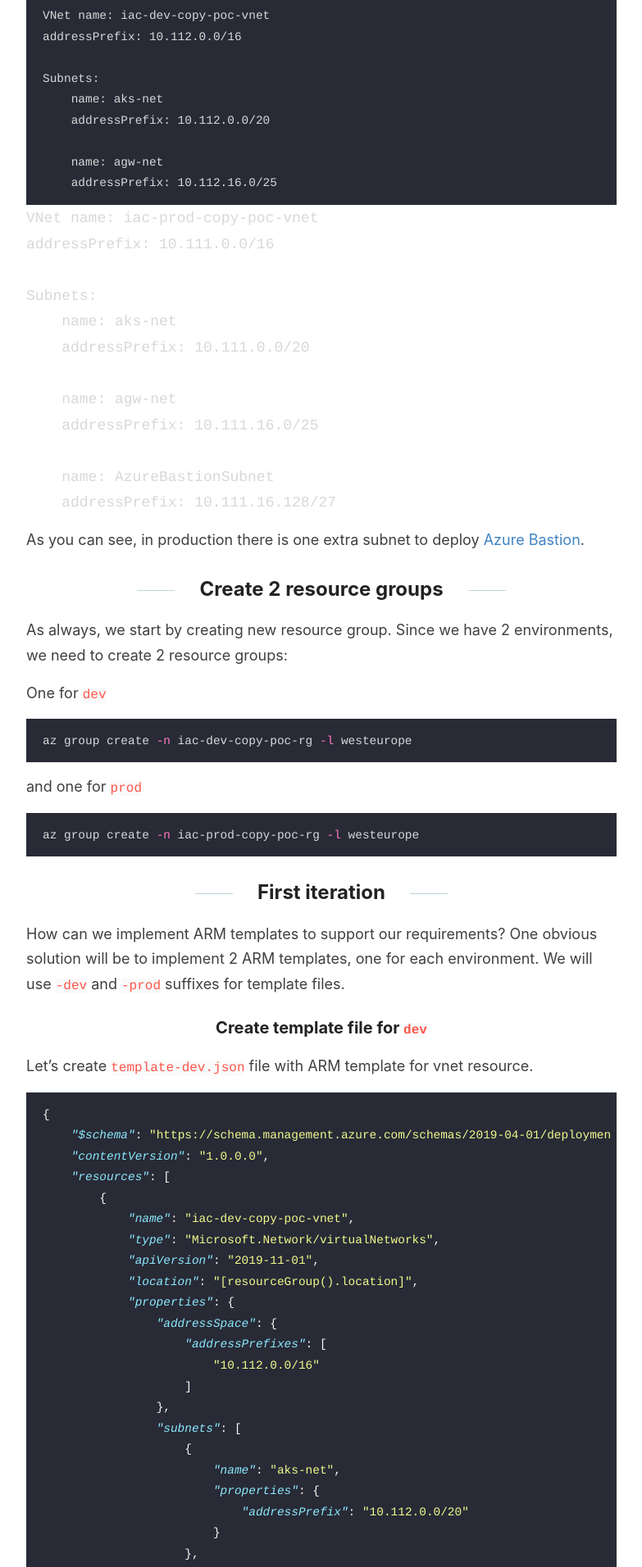
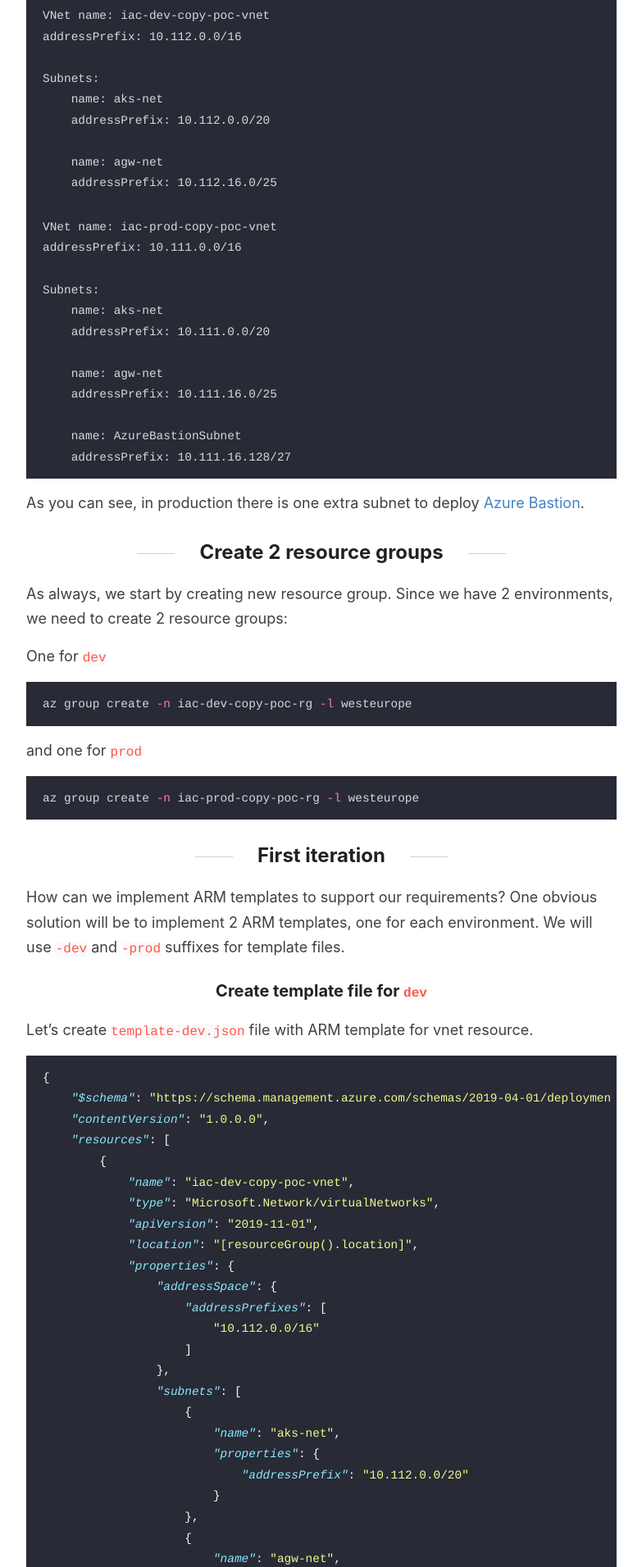
Before and after one commit to evgenyb/evgenyb.github.io, a Jekyll site: the page built from _posts/2020-05-05-use-copy-function-to-simplify-arm-templates.md, in a window 1280 px wide. Shown: the part 1128-3040 px from the top of the page at 82% size, without its empty margins (248-1031 px from the left). Built offline with Jekyll 4.4.1, drawn with Linux system fonts in a browser that asks for light colours.

Commit message:
Improve text style

````diff
--- a/_posts/2020-05-05-use-copy-function-to-simplify-arm-templates.md
+++ b/_posts/2020-05-05-use-copy-function-to-simplify-arm-templates.md
@@ -25,7 +25,7 @@ Subnets:
     addressPrefix: 10.112.16.0/25
 ```
 
-```txt
+```
 VNet name: iac-prod-copy-poc-vnet
 addressPrefix: 10.111.0.0/16
 
@@ -434,7 +434,7 @@ az deployment group create -g iac-dev-copy-poc-rg --template-file debug.json
 
 and check the result's output section
 
-```txt
+```
 {- Finished ..
 ...
   "properties": {
````
